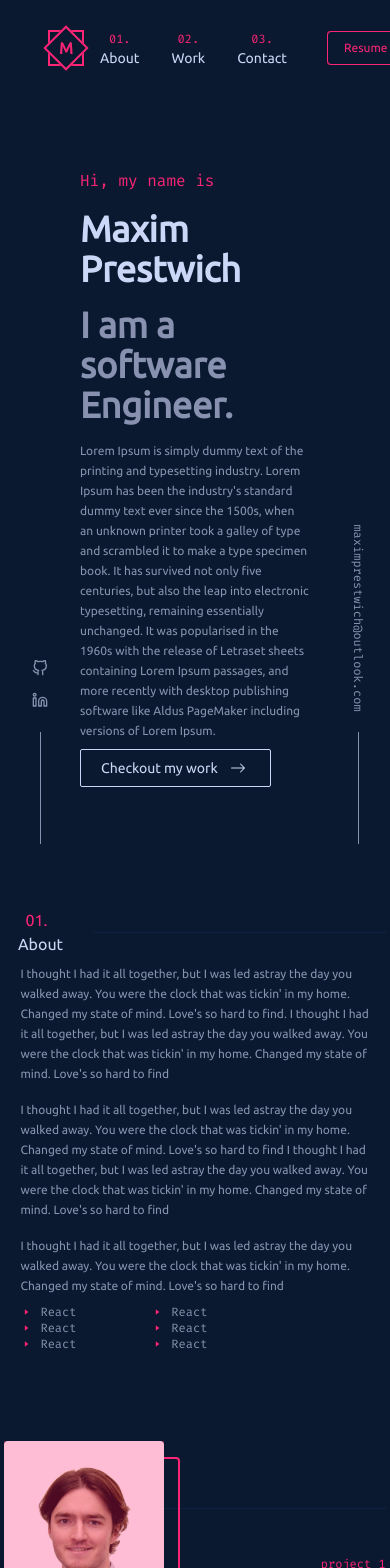
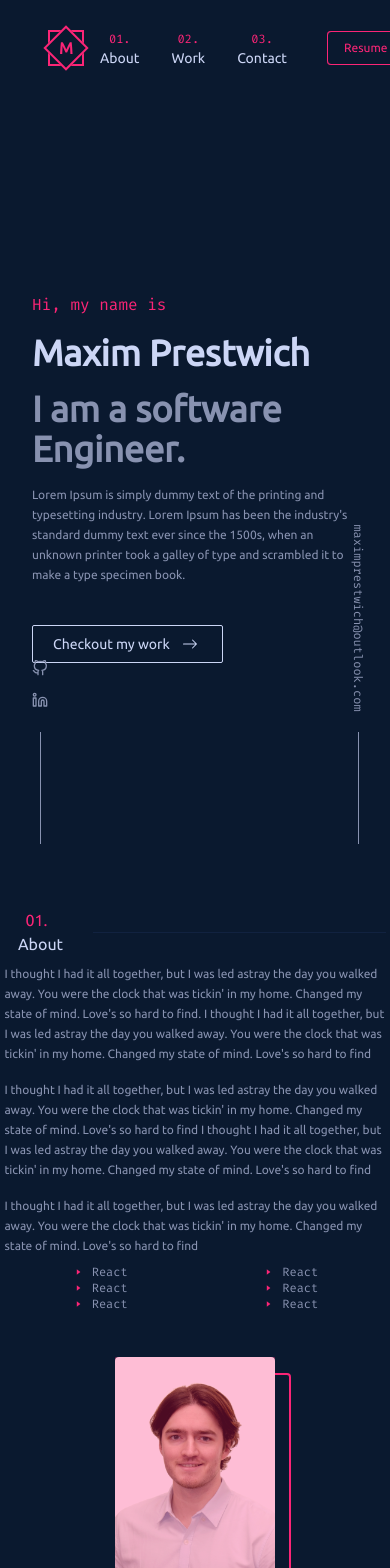
Before and after one commit to maxim-pre/my-portfolio, a React (Create React App) app: page / in a window 390 px wide. Shown: the top 1568 px of the page. Built offline with nearby package versions, Linux system fonts and the light colour scheme.

Commit message:
add responsive to about section for mobile view

```diff
--- a/src/App.js
+++ b/src/App.js
@@ -33,7 +33,7 @@ function App() {
   return (
     <div className="App">
       <Nav scroll={scrollDirection} />
-      <div className="flex flex-col items-center mx-20">
+      <div className="flex flex-col items-center sm:px-28 px-8">
         <AsideLeft />
         <AsideRight />
         <Home />
--- a/src/components/about/about.js
+++ b/src/components/about/about.js
@@ -3,13 +3,13 @@ import profilePicture from "../../images/me.jpg";
 import SectionHeader from "../common/sectionHeader";
 const About = () => {
   return (
-    <div className=" max-w-[700px]  text-textLight h-[40rem] pt-16 mx-8 sm ">
+    <div className=" max-w-[1000px] text-textLight py-16">
       {/* header */}
       <SectionHeader number={"1"} text={"About"} />
       {/* end header */}
 
-      <div className="grid  grid-rows-2 sm:grid-cols-5">
-        <div className="flex flex-col col-span-3 text-left text-textNormal px-4 ">
+      <div className="grid grid-rows-2 sm:grid-rows-1 grid-cols-1 sm:grid-cols-5 ">
+        <div className="flex flex-col sm:col-span-3 text-left text-textNormal ">
           <p className="my-2 text-xs leading-[20px]">
             I thought I had it all together, but I was led astray the day you
             walked away. You were the clock that was tickin' in my home. Changed
@@ -40,8 +40,8 @@ const About = () => {
             <BulletPoint text={"React"} />
           </div>
         </div>
-        <div className=" col-span-2 flex items-center ">
-          <div className="object-cover w-40 group  ">
+        <div className=" col-span-2 flex items-center">
+          <div className="object-cover w-40 group mx-auto mb-12 sm:mb-0">
             <div className="absolute w-40 h-[13.7rem] bg-neonPink z-20 opacity-30 group-hover:opacity-0 duration-200"></div>
             <div className="absolute w-40 h-[13.7rem] border-2 border-neonPink translate-x-4 translate-y-4 rounded group-hover:translate-x-5 group-hover:translate-y-5 duration-200 "></div>
             <div className="relative group-hover:-translate-x-1 group-hover:-translate-y-1 duration-200">
--- a/src/components/about/bulletPoint.js
+++ b/src/components/about/bulletPoint.js
@@ -2,7 +2,7 @@ import { RxTriangleRight } from "react-icons/rx";
 
 const BulletPoint = ({ text }) => {
   return (
-    <div className="col-span-3 text-xs flex items-center">
+    <div className="sm:col-span-3 col-span-4 text-xs flex items-center sm:justify-start justify-center">
       <span className="text-neonPink mr-2">
         <RxTriangleRight />
       </span>
--- a/src/components/home/home.js
+++ b/src/components/home/home.js
@@ -17,14 +17,9 @@ const Home = () => {
           Lorem Ipsum is simply dummy text of the printing and typesetting
           industry. Lorem Ipsum has been the industry's standard dummy text ever
           since the 1500s, when an unknown printer took a galley of type and
-          scrambled it to make a type specimen book. It has survived not only
-          five centuries, but also the leap into electronic typesetting,
-          remaining essentially unchanged. It was popularised in the 1960s with
-          the release of Letraset sheets containing Lorem Ipsum passages, and
-          more recently with desktop publishing software like Aldus PageMaker
-          including versions of Lorem Ipsum.
+          scrambled it to make a type specimen book.
         </p>
-        <button className="border border-textLight py-2 px-4 sm:mt-8 text-textLight rounded-sm group duration-300 hover:border-neonPink">
+        <button className="border border-textLight py-2 px-4 mt-8 text-textLight rounded-sm group duration-300 hover:border-neonPink">
           <div className="flex items-center justify-center box-border">
             <div className="px-1 text-sm">Checkout my work</div>
             <div className="px-2 duration-300 group-hover:rotate-90 group-hover:text-neonPink">
--- a/src/components/nav/nav.js
+++ b/src/components/nav/nav.js
@@ -6,7 +6,7 @@ const Nav = ({ scroll }) => {
   const scrollClass = scroll == "up" ? "" : "-translate-y-[100%]";
   return (
     <nav
-      className={`bg-backgound w-full h-24  flex justify-between items-center pl-12 pr-6 fixed top-0 ease-in duration-300 ${scrollClass}`}
+      className={`bg-backgound w-full h-24 z-30 flex justify-between items-center pl-12 pr-6 fixed top-0 ease-in duration-300 ${scrollClass}`}
     >
       <Logo />
       <ul className="flex items-center text-textLight text-sm">
```
